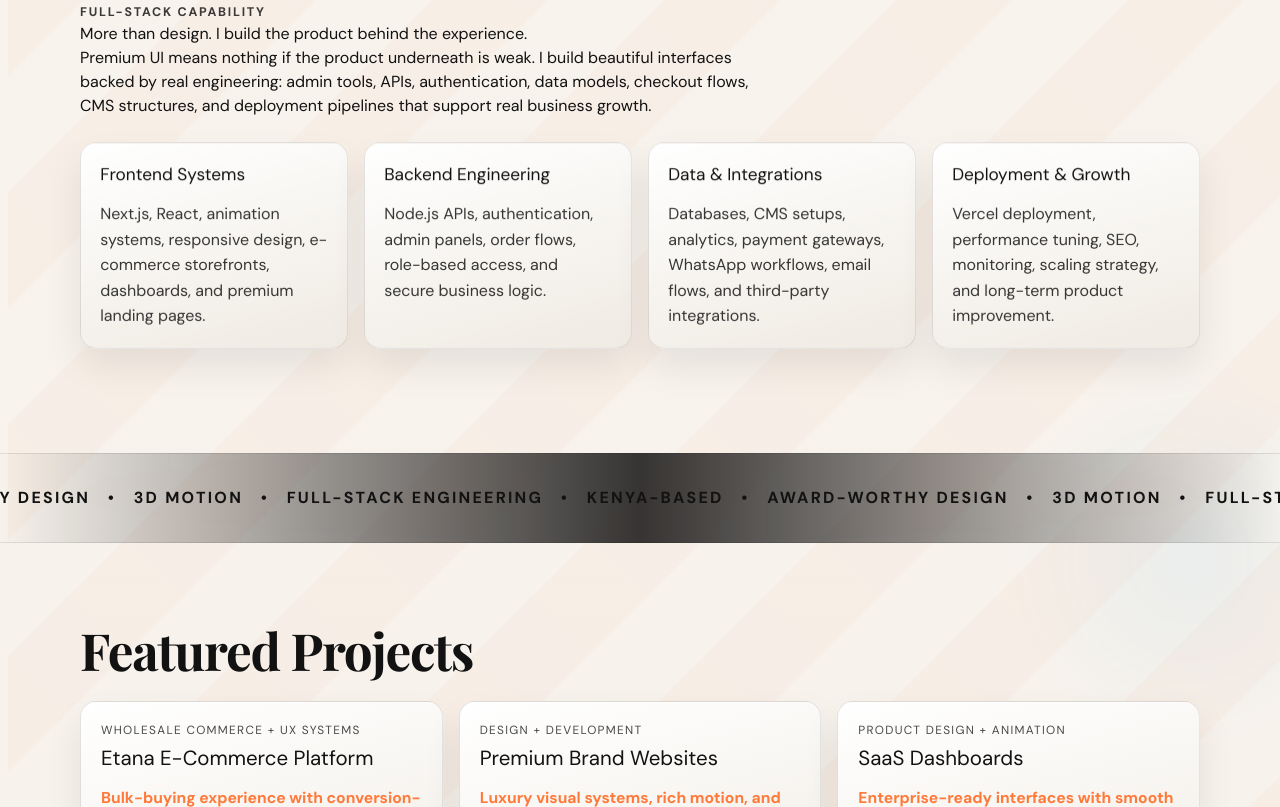
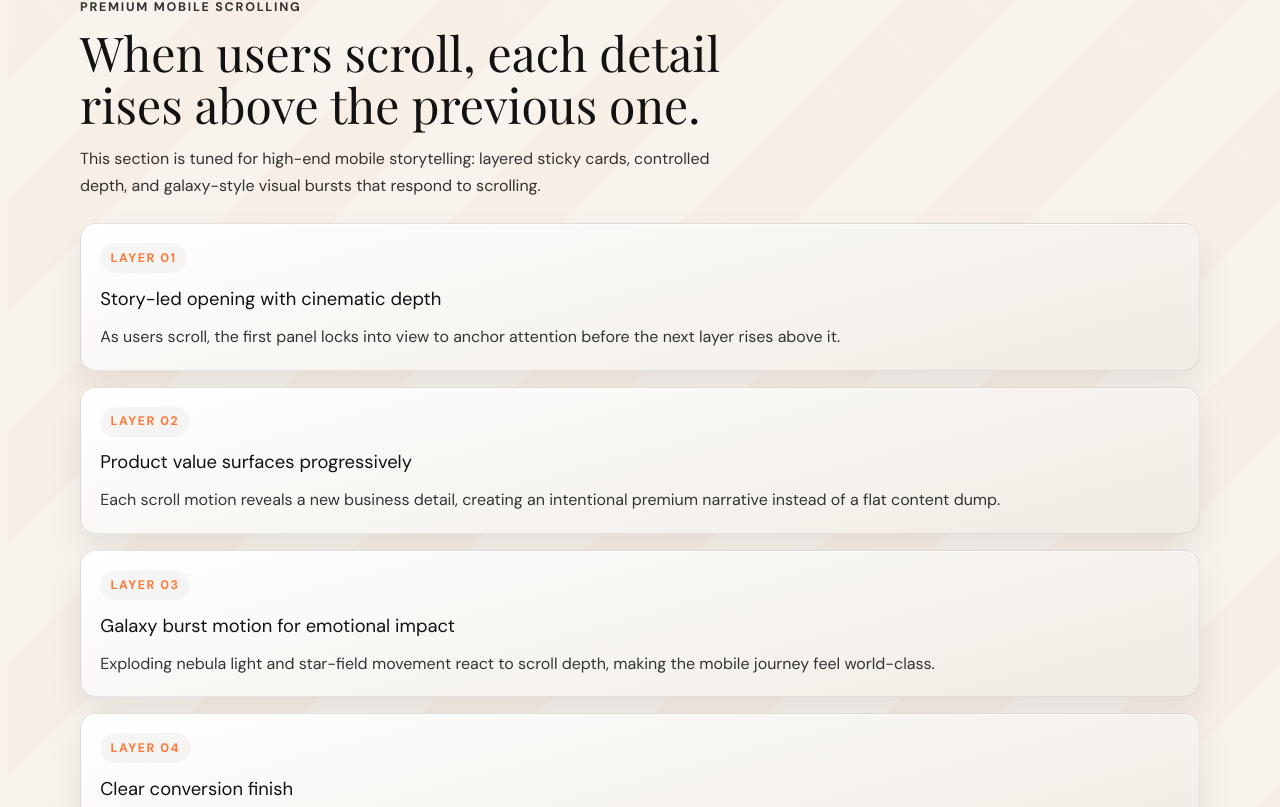
Before and after one commit to kellyworkos00-droid/potfolio, a Next.js app: page / in a window 1280 px wide. Shown: the part 3233-4040 px from the top of the page. Built offline with nearby package versions, Linux system fonts and the light colour scheme; no server answers.

Commit message:
Add premium mobile 3D scroll stacking and galaxy explosion effects

```diff
--- a/src/app/globals.css
+++ b/src/app/globals.css
@@ -52,6 +52,11 @@ a {
   overflow: hidden;
 }
 
+.page-shell main {
+  position: relative;
+  z-index: 3;
+}
+
 .scroll-depth-scene {
   position: fixed;
   inset: 0;
@@ -102,6 +107,61 @@ a {
   transform: perspective(1000px) rotateX(73deg) translateY(calc(var(--scroll-progress) * -80px));
   transform-origin: top center;
   opacity: 0.22;
+}
+
+.galaxy-scroll-fx {
+  position: fixed;
+  inset: 0;
+  z-index: 2;
+  pointer-events: none;
+  mix-blend-mode: screen;
+}
+
+.galaxy-core,
+.galaxy-ring,
+.galaxy-stars {
+  position: absolute;
+  left: 50%;
+  top: 56%;
+  transform: translate(-50%, -50%);
+}
+
+.galaxy-core {
+  width: calc(10rem + (var(--scroll-progress) * 16rem));
+  height: calc(10rem + (var(--scroll-progress) * 16rem));
+  border-radius: 999px;
+  background:
+    radial-gradient(circle, #ff7a3a7a 0%, #ff7a3a2b 30%, #2fa7ff20 52%, transparent 74%);
+  filter: blur(calc(10px + (var(--scroll-progress) * 32px)));
+  opacity: calc(0.08 + (var(--scroll-progress) * 0.3));
+}
+
+.galaxy-ring {
+  width: calc(18rem + (var(--scroll-progress) * 38rem));
+  height: calc(18rem + (var(--scroll-progress) * 38rem));
+  border-radius: 999px;
+  border: 1px solid #ffffff1f;
+  box-shadow:
+    0 0 60px #ff7a3a24,
+    inset 0 0 40px #2fa7ff14;
+  opacity: calc(0.12 + (var(--scroll-progress) * 0.35));
+  transform: translate(-50%, -50%) rotate(calc(var(--scroll-progress) * 330deg));
+}
+
+.galaxy-stars {
+  width: 100%;
+  height: 100%;
+  background-image:
+    radial-gradient(circle, #ffffffcc 1px, transparent 1.5px),
+    radial-gradient(circle, #ff7a3acc 1px, transparent 1.5px),
+    radial-gradient(circle, #2fa7ffb3 1px, transparent 1.5px);
+  background-size: 180px 180px, 220px 220px, 260px 260px;
+  background-position:
+    calc(var(--scroll-shift) * -0.6) calc(var(--scroll-shift) * 0.5),
+    calc(var(--scroll-shift) * 0.35) calc(var(--scroll-shift) * -0.42),
+    calc(var(--scroll-shift) * -0.25) calc(var(--scroll-shift) * 0.25);
+  opacity: calc(0.04 + (var(--scroll-progress) * 0.18));
+  animation: galaxyTwinkle 3.6s ease-in-out infinite;
 }
 
 .ambient-bg {
@@ -549,6 +609,72 @@ a {
 .services,
 .contact {
   margin-top: 5rem;
+}
+
+.mobile-scroll-experience {
+  margin-top: 4.6rem;
+}
+
+.mobile-scroll-intro {
+  max-width: 62ch;
+}
+
+.mobile-scroll-intro h2 {
+  margin: 0.6rem 0 0;
+  font-family: var(--font-playfair), serif;
+  font-size: clamp(1.6rem, 5vw, 3rem);
+  line-height: 1.08;
+}
+
+.mobile-scroll-intro p {
+  margin-top: 1rem;
+  line-height: 1.65;
+  opacity: 0.86;
+}
+
+.mobile-scroll-stack {
+  margin-top: 1.5rem;
+  display: grid;
+  gap: 1rem;
+}
+
+.mobile-scroll-card {
+  position: relative;
+  padding: 1.2rem;
+  border: 1px solid var(--line);
+  border-radius: 1rem;
+  background: linear-gradient(165deg, #161616, #0d0d0d);
+  box-shadow: 0 22px 45px #00000033, inset 0 1px 0 #ffffff0f;
+  transition: transform 0.35s ease, box-shadow 0.35s ease;
+}
+
+.mobile-scroll-card span {
+  display: inline-flex;
+  padding: 0.35rem 0.65rem;
+  border-radius: 999px;
+  background: #ffffff0a;
+  color: var(--accent);
+  font-size: 0.78rem;
+  letter-spacing: 0.12em;
+  text-transform: uppercase;
+  font-weight: 800;
+}
+
+.mobile-scroll-card h3 {
+  margin: 0.8rem 0 0;
+  font-size: 1.15rem;
+  line-height: 1.45;
+}
+
+.mobile-scroll-card p {
+  margin: 0.7rem 0 0;
+  line-height: 1.65;
+  opacity: 0.85;
+}
+
+.mobile-scroll-card:hover {
+  transform: translateY(-4px) rotateX(1deg);
+  box-shadow: 0 30px 56px #2fa7ff1a;
 }
 
 .about-premium-copy,
@@ -1129,6 +1255,7 @@ html:not([data-theme]) .mobile-quick-bar a:last-child {
 
 html:not([data-theme]) .hero-metrics div,
 html:not([data-theme]) .hero-grid-3d article,
+html:not([data-theme]) .mobile-scroll-card,
 html:not([data-theme]) .story-list li,
 html:not([data-theme]) .skills-cloud,
 html:not([data-theme]) .timeline-card,
@@ -1145,7 +1272,8 @@ html:not([data-theme]) .contact-info {
 }
 
 html:not([data-theme]) .skills-cloud span,
-html:not([data-theme]) .timeline-card span {
+html:not([data-theme]) .timeline-card span,
+html:not([data-theme]) .mobile-scroll-card span {
   background: #00000008;
 }
 
@@ -1276,6 +1404,16 @@ html:not([data-theme]) .stack-card {
   }
 }
 
+@keyframes galaxyTwinkle {
+  0%,
+  100% {
+    opacity: calc(0.04 + (var(--scroll-progress) * 0.18));
+  }
+  50% {
+    opacity: calc(0.08 + (var(--scroll-progress) * 0.24));
+  }
+}
+
 @media (max-width: 980px) {
   .hero-metrics,
   .hero-grid-3d,
@@ -1302,6 +1440,10 @@ html:not([data-theme]) .stack-card {
 
   .case-study-screen {
     transform: none;
+  }
+
+  .galaxy-scroll-fx {
+    opacity: 0.85;
   }
 
   .stack-card,
@@ -1359,11 +1501,56 @@ html:not([data-theme]) .stack-card {
   }
 
   .image-band,
+  .mobile-scroll-experience,
   .case-study,
   .mobile-design,
   .services,
   .contact {
     margin-top: 4rem;
+  }
+
+  .mobile-scroll-stack {
+    padding-bottom: 8rem;
+  }
+
+  .mobile-scroll-card {
+    position: sticky;
+    top: 17vh;
+    margin-bottom: 26vh;
+    backdrop-filter: blur(8px);
+  }
+
+  .mobile-scroll-card:nth-child(1) {
+    z-index: 10;
+    transform: translateY(calc(var(--scroll-drift) * 0.2));
+  }
+
+  .mobile-scroll-card:nth-child(2) {
+    z-index: 11;
+    top: 18.5vh;
+    transform: translateY(calc(var(--scroll-drift) * 0.3));
+  }
+
+  .mobile-scroll-card:nth-child(3) {
+    z-index: 12;
+    top: 20vh;
+    transform: translateY(calc(var(--scroll-drift) * 0.4));
+  }
+
+  .mobile-scroll-card:nth-child(4) {
+    z-index: 13;
+    top: 21.5vh;
+    transform: translateY(calc(var(--scroll-drift) * 0.5));
+  }
+
+  .galaxy-core {
+    width: calc(11rem + (var(--scroll-progress) * 20rem));
+    height: calc(11rem + (var(--scroll-progress) * 20rem));
+  }
+
+  .galaxy-ring {
+    width: calc(20rem + (var(--scroll-progress) * 45rem));
+    height: calc(20rem + (var(--scroll-progress) * 45rem));
   }
 
   .portrait-accent {
--- a/src/app/page.tsx
+++ b/src/app/page.tsx
@@ -143,6 +143,33 @@ const trustStats = [
   "Built for businesses that want to look serious online",
 ];
 
+const scrollExperience = [
+  {
+    tag: "Layer 01",
+    title: "Story-led opening with cinematic depth",
+    detail:
+      "As users scroll, the first panel locks into view to anchor attention before the next layer rises above it.",
+  },
+  {
+    tag: "Layer 02",
+    title: "Product value surfaces progressively",
+    detail:
+      "Each scroll motion reveals a new business detail, creating an intentional premium narrative instead of a flat content dump.",
+  },
+  {
+    tag: "Layer 03",
+    title: "Galaxy burst motion for emotional impact",
+    detail:
+      "Exploding nebula light and star-field movement react to scroll depth, making the mobile journey feel world-class.",
+  },
+  {
+    tag: "Layer 04",
+    title: "Clear conversion finish",
+    detail:
+      "The final layer transitions naturally into trust and contact actions so style and sales work together.",
+  },
+];
+
 export default function Home() {
   const siteUrl = process.env.NEXT_PUBLIC_SITE_URL ?? "https://portfolio-zachary.vercel.app";
 
@@ -198,6 +225,11 @@ export default function Home() {
     <div className="page-shell">
       <div className="ambient-bg" aria-hidden="true" />
       <ScrollDepthScene />
+      <div className="galaxy-scroll-fx" aria-hidden="true">
+        <span className="galaxy-core" />
+        <span className="galaxy-ring" />
+        <span className="galaxy-stars" />
+      </div>
       <script
         type="application/ld+json"
         dangerouslySetInnerHTML={{ __html: JSON.stringify(personSchema) }}
@@ -328,6 +360,28 @@ export default function Home() {
               {timeline.map((item) => (
                 <article key={item.year} className="timeline-card">
                   <span>{item.year}</span>
+                  <h3>{item.title}</h3>
+                  <p>{item.detail}</p>
+                </article>
+              ))}
+            </div>
+          </section>
+        </ScrollAnimationWrapper>
+
+        <ScrollAnimationWrapper>
+          <section className="mobile-scroll-experience wrapper" aria-labelledby="mobile-scroll-title">
+            <div className="mobile-scroll-intro">
+              <p className="eyebrow">Premium Mobile Scrolling</p>
+              <h2 id="mobile-scroll-title">When users scroll, each detail rises above the previous one.</h2>
+              <p>
+                This section is tuned for high-end mobile storytelling: layered sticky cards, controlled depth, and galaxy-style visual bursts that respond to scrolling.
+              </p>
+            </div>
+
+            <div className="mobile-scroll-stack">
+              {scrollExperience.map((item) => (
+                <article key={item.tag} className="mobile-scroll-card">
+                  <span>{item.tag}</span>
                   <h3>{item.title}</h3>
                   <p>{item.detail}</p>
                 </article>
```
